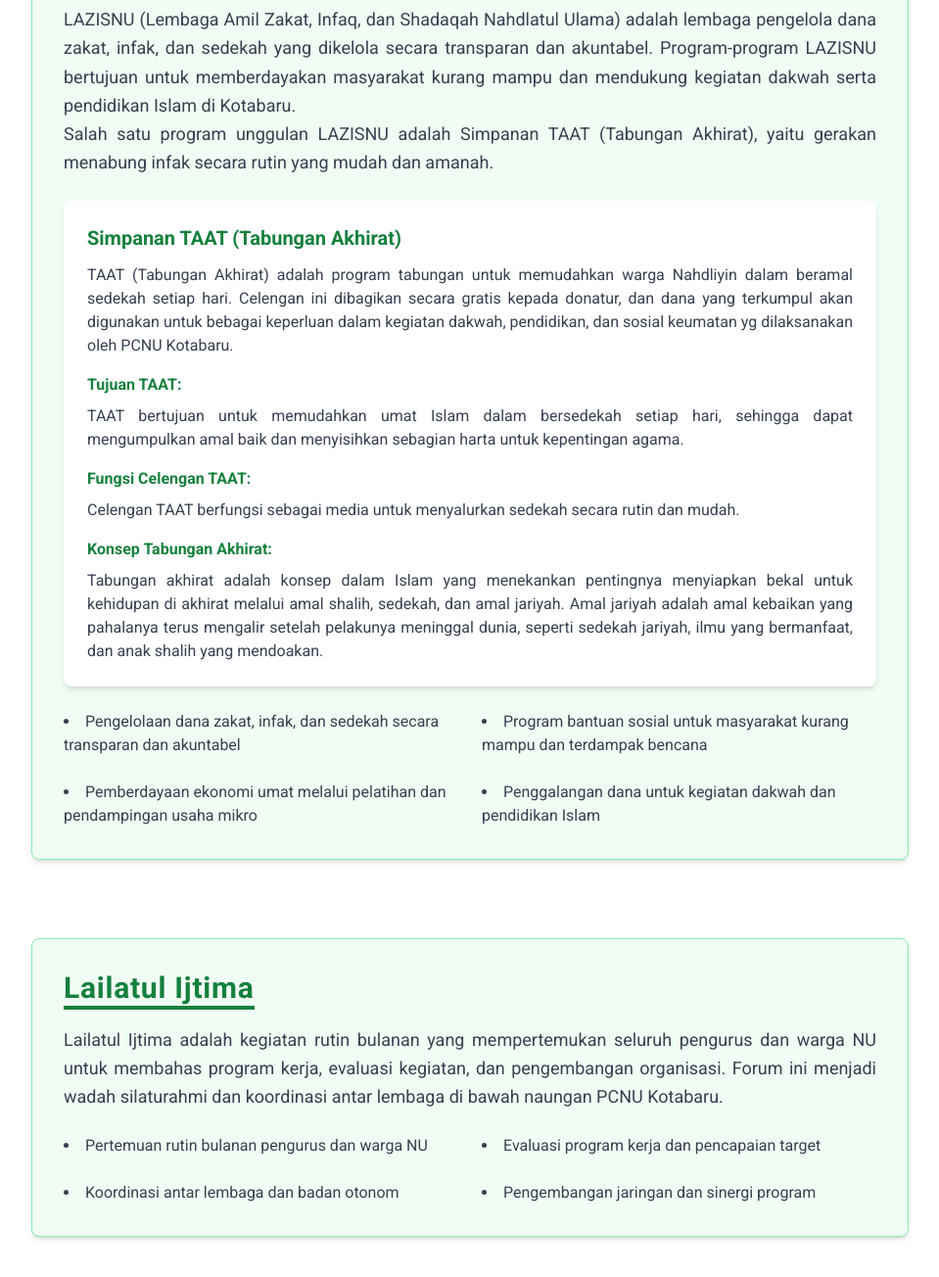
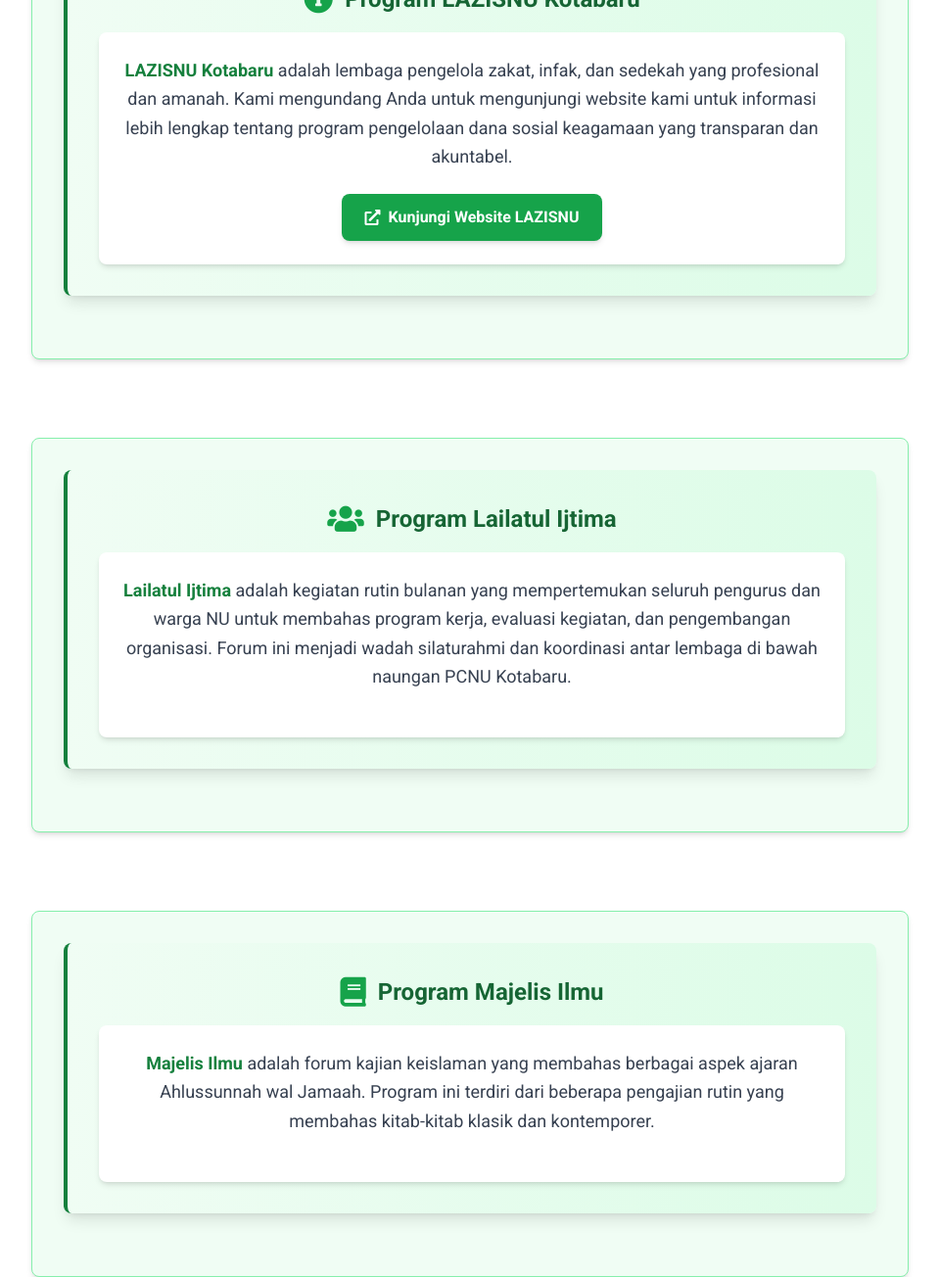
Before and after one commit to juniwardani/nahdlatul, a plain HTML site: page program.html in a window 1280 px wide. Shown: the part 292-1596 px from the top of the page at 98% size, without its empty margins (160-1119 px from the left). Drawn offline with nearby package versions, Linux system fonts and the light colour scheme.

Commit message:
Update program.html

```diff
--- a/program.html
+++ b/program.html
@@ -162,51 +162,23 @@
     class="bg-green-50 border border-green-300 rounded-lg p-8 shadow-md cursor-pointer transform transition duration-300 hover:scale-105 hover:shadow-xl focus:outline-none focus:ring-4 focus:ring-green-400 max-w-4xl mx-auto"
     aria-label="Program LAZISNU"
    >
-    <h2
-     class="text-3xl font-extrabold text-green-700 mb-4 border-b-4 border-green-700 inline-block tracking-wide"
-    >
-     LAZISNU
-    </h2>
-    <p class="text-gray-700 text-justify leading-relaxed mb-6 text-lg">
-     LAZISNU (Lembaga Amil Zakat, Infaq, dan Shadaqah Nahdlatul Ulama) adalah
-     lembaga pengelola dana zakat, infak, dan sedekah yang dikelola secara
-     transparan dan akuntabel. Program-program LAZISNU bertujuan untuk
-     memberdayakan masyarakat kurang mampu dan mendukung kegiatan dakwah serta
-     pendidikan Islam di Kotabaru.<br>Salah satu program unggulan LAZISNU adalah Simpanan TAAT (Tabungan Akhirat), yaitu gerakan menabung infak secara rutin yang mudah dan amanah.
+    <div class="space-y-6">
+     <div class="text-center">
+        <div class="bg-gradient-to-r from-green-50 to-green-100 border-l-4 border-green-700 p-8 rounded-lg shadow-lg mb-8 transform hover:scale-105 transition duration-300">
+          <div class="flex items-center justify-center mb-4">
+            <i class="fas fa-info-circle text-3xl text-green-600 mr-3"></i>
+            <h3 class="text-2xl font-bold text-green-800">Program LAZISNU Kotabaru</h3>
+          </div>
+          <div class="bg-white p-6 rounded-lg shadow-md">
+            <p class="text-gray-700 leading-relaxed text-lg mb-6">
+              <span class="font-semibold text-green-700">LAZISNU Kotabaru</span> adalah lembaga pengelola zakat, infak, dan sedekah yang profesional dan amanah. Kami mengundang Anda untuk mengunjungi website kami untuk informasi lebih lengkap tentang program pengelolaan dana sosial keagamaan yang transparan dan akuntabel.
             </p>
-    <div class="space-y-6">
-     <div class="bg-white p-6 rounded-lg shadow-md">
-      <h3 class="text-xl font-bold text-green-700 mb-3">Simpanan TAAT (Tabungan Akhirat)</h3>
-      <p class="text-gray-700 text-justify mb-4">
-       TAAT (Tabungan Akhirat) adalah program tabungan untuk memudahkan warga Nahdliyin dalam beramal sedekah setiap hari. Celengan ini dibagikan secara gratis kepada donatur, dan dana yang terkumpul akan digunakan untuk bebagai keperluan dalam kegiatan dakwah, pendidikan, dan sosial keumatan yg dilaksanakan oleh PCNU Kotabaru.
-      </p>
-      <div class="space-y-4">
-       <div>
-        <h4 class="font-semibold text-green-700 mb-2">Tujuan TAAT:</h4>
-        <p class="text-gray-700 text-justify">
-         TAAT bertujuan untuk memudahkan umat Islam dalam bersedekah setiap hari, sehingga dapat mengumpulkan amal baik dan menyisihkan sebagian harta untuk kepentingan agama.
-        </p>
-       </div>
-       <div>
-        <h4 class="font-semibold text-green-700 mb-2">Fungsi Celengan TAAT:</h4>
-        <p class="text-gray-700 text-justify">
-         Celengan TAAT berfungsi sebagai media untuk menyalurkan sedekah secara rutin dan mudah.
-        </p>
-       </div>
-       <div>
-        <h4 class="font-semibold text-green-700 mb-2">Konsep Tabungan Akhirat:</h4>
-        <p class="text-gray-700 text-justify">
-         Tabungan akhirat adalah konsep dalam Islam yang menekankan pentingnya menyiapkan bekal untuk kehidupan di akhirat melalui amal shalih, sedekah, dan amal jariyah. Amal jariyah adalah amal kebaikan yang pahalanya terus mengalir setelah pelakunya meninggal dunia, seperti sedekah jariyah, ilmu yang bermanfaat, dan anak shalih yang mendoakan.
-        </p>
+            <a href="https://lazisnuktb.vercel.app/" target="_blank" class="inline-flex items-center px-6 py-3 bg-green-600 text-white font-semibold rounded-lg shadow-md hover:bg-green-700 transition duration-300">
+              <i class="fas fa-external-link-alt mr-2"></i>
+              Kunjungi Website LAZISNU
+            </a>
           </div>
         </div>
-     </div>
-     <ul class="grid grid-cols-1 sm:grid-cols-2 gap-6 list-disc list-inside text-gray-700">
-      <li>Pengelolaan dana zakat, infak, dan sedekah secara transparan dan akuntabel</li>
-      <li>Program bantuan sosial untuk masyarakat kurang mampu dan terdampak bencana</li>
-      <li>Pemberdayaan ekonomi umat melalui pelatihan dan pendampingan usaha mikro</li>
-      <li>Penggalangan dana untuk kegiatan dakwah dan pendidikan Islam</li>
-     </ul>
     </div>
    </section>
 
@@ -215,20 +187,20 @@
     class="bg-green-50 border border-green-300 rounded-lg p-8 shadow-md cursor-pointer transform transition duration-300 hover:scale-105 hover:shadow-xl focus:outline-none focus:ring-4 focus:ring-green-400 max-w-4xl mx-auto"
     aria-label="Program Lailatul Ijtima"
    >
-    <h2
-     class="text-3xl font-extrabold text-green-700 mb-4 border-b-4 border-green-700 inline-block tracking-wide"
-    >
-     Lailatul Ijtima
-    </h2>
-    <p class="text-gray-700 text-justify leading-relaxed mb-6 text-lg">
-     Lailatul Ijtima adalah kegiatan rutin bulanan yang mempertemukan seluruh pengurus dan warga NU untuk membahas program kerja, evaluasi kegiatan, dan pengembangan organisasi. Forum ini menjadi wadah silaturahmi dan koordinasi antar lembaga di bawah naungan PCNU Kotabaru.
+    <div class="space-y-6">
+     <div class="text-center">
+       <div class="bg-gradient-to-r from-green-50 to-green-100 border-l-4 border-green-700 p-8 rounded-lg shadow-lg mb-8 transform hover:scale-105 transition duration-300">
+         <div class="flex items-center justify-center mb-4">
+           <i class="fas fa-users text-3xl text-green-600 mr-3"></i>
+           <h3 class="text-2xl font-bold text-green-800">Program Lailatul Ijtima</h3>
+         </div>
+         <div class="bg-white p-6 rounded-lg shadow-md">
+           <p class="text-gray-700 leading-relaxed text-lg mb-6">
+             <span class="font-semibold text-green-700">Lailatul Ijtima</span> adalah kegiatan rutin bulanan yang mempertemukan seluruh pengurus dan warga NU untuk membahas program kerja, evaluasi kegiatan, dan pengembangan organisasi. Forum ini menjadi wadah silaturahmi dan koordinasi antar lembaga di bawah naungan PCNU Kotabaru.
            </p>
-    <ul class="grid grid-cols-1 sm:grid-cols-2 gap-6 list-disc list-inside text-gray-700">
-     <li>Pertemuan rutin bulanan pengurus dan warga NU</li>
-     <li>Evaluasi program kerja dan pencapaian target</li>
-     <li>Koordinasi antar lembaga dan badan otonom</li>
-     <li>Pengembangan jaringan dan sinergi program</li>
-    </ul>
+         </div>
+       </div>
+     </div>
    </section>
 
    <section
@@ -236,35 +208,23 @@
     class="bg-green-50 border border-green-300 rounded-lg p-8 shadow-md cursor-pointer transform transition duration-300 hover:scale-105 hover:shadow-xl focus:outline-none focus:ring-4 focus:ring-green-400 max-w-4xl mx-auto"
     aria-label="Program Majelis Ilmu"
    >
-    <h2
-     class="text-3xl font-extrabold text-green-700 mb-4 border-b-4 border-green-700 inline-block tracking-wide"
-    >
-     Majelis Ilmu
-    </h2>
-    <p class="text-gray-700 text-justify leading-relaxed mb-6 text-lg">
-     Majelis Ilmu adalah forum kajian keislaman yang membahas berbagai aspek ajaran Ahlussunnah wal Jamaah. Program ini terdiri dari beberapa pengajian rutin yang membahas kitab-kitab klasik dan kontemporer.
-    </p>
     <div class="space-y-6">
-     <div class="bg-white p-6 rounded-lg shadow-md">
-      <h3 class="text-xl font-bold text-green-700 mb-3">Pengajian Hadist Arbain Nawawiyah</h3>
-      <p class="text-gray-700 text-justify mb-4">
-       Kajian hadist-hadist pilihan yang mencakup berbagai aspek kehidupan, dipimpin oleh para ulama dan kiai.
-      </p>
+     <div class="text-center">
+       <div class="bg-gradient-to-r from-green-50 to-green-100 border-l-4 border-green-700 p-8 rounded-lg shadow-lg mb-8 transform hover:scale-105 transition duration-300">
+         <div class="flex items-center justify-center mb-4">
+           <i class="fas fa-book text-3xl text-green-600 mr-3"></i>
+           <h3 class="text-2xl font-bold text-green-800">Program Majelis Ilmu</h3>
          </div>
          <div class="bg-white p-6 rounded-lg shadow-md">
-      <h3 class="text-xl font-bold text-green-700 mb-3">Pengajian Syarah Al Hikam</h3>
-      <p class="text-gray-700 text-justify mb-4">
-       Kajian kitab tasawuf karya Ibnu Athaillah yang membahas hikmah-hikmah kehidupan dan pembinaan spiritual.
-      </p>
-     </div>
-     <div class="bg-white p-6 rounded-lg shadow-md">
-      <h3 class="text-xl font-bold text-green-700 mb-3">Pengajian Nazhom Aqidatul Awam</h3>
-      <p class="text-gray-700 text-justify mb-4">
-       Kajian aqidah Islam yang membahas dasar-dasar keimanan dan keyakinan dalam perspektif Ahlussunnah wal Jamaah.
+           <p class="text-gray-700 leading-relaxed text-lg mb-6">
+             <span class="font-semibold text-green-700">Majelis Ilmu</span> adalah forum kajian keislaman yang membahas berbagai aspek ajaran Ahlussunnah wal Jamaah. Program ini terdiri dari beberapa pengajian rutin yang membahas kitab-kitab klasik dan kontemporer.
            </p>
          </div>
        </div>
+     </div>
    </section>
+
+
   </main>
 
   <footer class="bg-green-800 text-green-100 py-8 mt-16">
```
Lines whose indentation alone changed are shown as unchanged.
